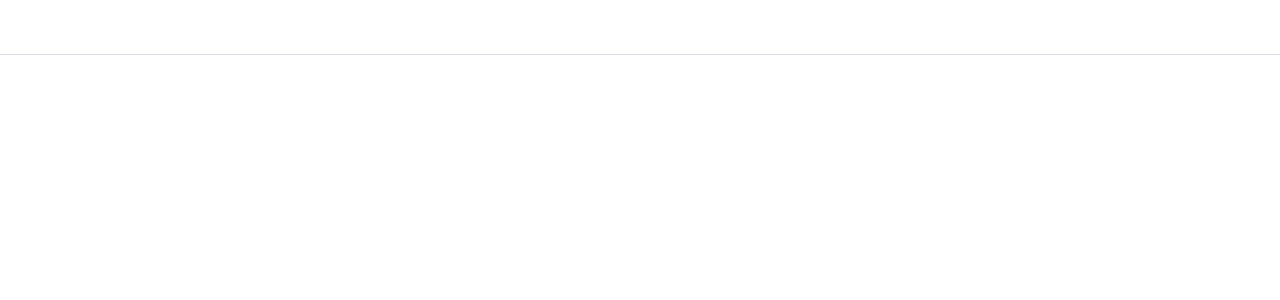
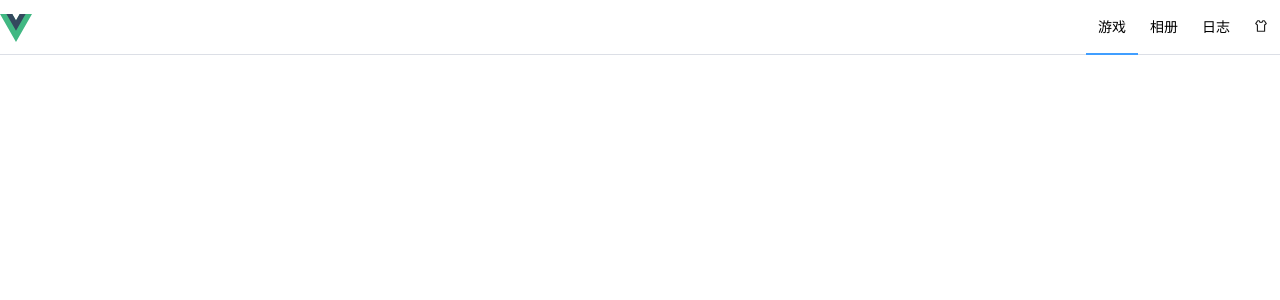
Before and after one commit to sunrabbit1/linkDB, a Vue app: page /#/ in a window 1280 px wide. Shown: the top 300 px of the page. Built offline with nearby package versions, Linux system fonts and the light colour scheme.

Commit message:
页头与页面缓存

```diff
--- a/src/App.vue
+++ b/src/App.vue
@@ -1,21 +1,50 @@
 <script>
 import { RouterLink, RouterView } from 'vue-router'
+export default {
+    data() {
+        return {
+            svgColor: "#202020",
+        }
+    },
+}
 </script>
 
 <template>
-    <div class="common-layout">
-        <header class="header">
-            <div class="header-wrapper">
-
+    <header class="header">
+        <div class="header-wrapper">
+            <div class="header-container">
+                <div class="logo-container">
+                    <a href="#"><img src="./assets/logo.svg" alt="" class="logo"></a>
+                </div>
+                <div class="content">
+                    <nav class="navbar-menu">
+                        <RouterLink class="item-link link is-menu-link" active-class="active" to="/">游戏</RouterLink>
+                        <RouterLink class="item-link link is-menu-link" active-class="active" to="/about">相册</RouterLink>
+                        <RouterLink class="item-link link is-menu-link" active-class="active" to="/test">日志</RouterLink>
+                    </nav>
+                    <div class="theme-toggler-content">
+                        <el-popover placement="bottom" :width="200" trigger="click">
+                            <p>test</p>
+                            <template #reference>
+                                <svg width="14" height="14" viewBox="0 0 48 48" fill="none" :stroke="svgColor" xmlns="http://www.w3.org/2000/svg">
+                                    <path d="M18 6C18 9.31371 20.6863 12 24 12C27.3137 12 30 9.31371 30 6H35.4545L42 15.8182L36.2727 20.7273V42H11.7273V20.7273L6 15.8182L12.5455 6H18Z" stroke-width="4" stroke-linejoin="round" />
+                                </svg>
+                            </template>
+                        </el-popover>
+                    </div>
+                </div>
             </div>
-        </header>
-        <div class="main">
-
         </div>
+    </header>
+    <div class="main">
+        <RouterView v-slot="{ Component }">
+            <template v-if="Component">
+                <keep-alive>
+                    <component :is="Component"></component>
+                </keep-alive>
+            </template>
+        </RouterView>
     </div>
-    <RouterView />
 </template>
 
-<style scoped>
-
-</style>
+<style scoped></style>
--- a/src/assets/main.css
+++ b/src/assets/main.css
@@ -18,7 +18,72 @@
     top: 0;
     border-bottom: 1px solid #dcdfe6;
     height: 55px;
-    background-image: radial-gradient(transparent 1px, var(--color-background) 1px);
-    background-size: 4px 4px;
     backdrop-filter: saturate(50%) blur(4px);
 }
+
+.header-container {
+    max-width: 1482px;
+    display: flex;
+    justify-content: space-between;
+    margin: 0 auto;
+}
+
+.logo-container {
+    display: flex;
+    align-items: center;
+    height: 55px;
+}
+
+a {
+    text-decoration: inherit;
+}
+
+.logo-container>a {
+    height: 28px;
+    width: 32px;
+}
+
+.logo-container .logo {
+    position: relative;
+    height: 100%;
+}
+
+img {
+    max-height: 100%;
+    border-style: none;
+}
+
+.header-container .content {
+    display: flex;
+    justify-content: flex-end;
+    align-items: center;
+    flex-grow: 1;
+}
+
+.navbar-menu {
+    display: flex;
+}
+
+.is-menu-link {
+    display: block;
+    padding: 0 12px;
+    line-height: 52px;
+    font-size: 14px;
+    font-weight: 500;
+    color: #000;
+    transition: color 0.3s;
+    border-bottom: 2px solid transparent;
+}
+
+.is-menu-link.active {
+    border-bottom-color: #409eff;
+}
+
+.theme-toggler-content {
+    display: flex;
+    align-items: center;
+    height: 24px;
+    padding: 0 12px;
+    cursor: pointer;
+    /* background: url("./iconfonts/theme.svg") no-repeat center; */
+}
```
Also changed, not shown: src/assets/iconfonts/theme.svg (added).
